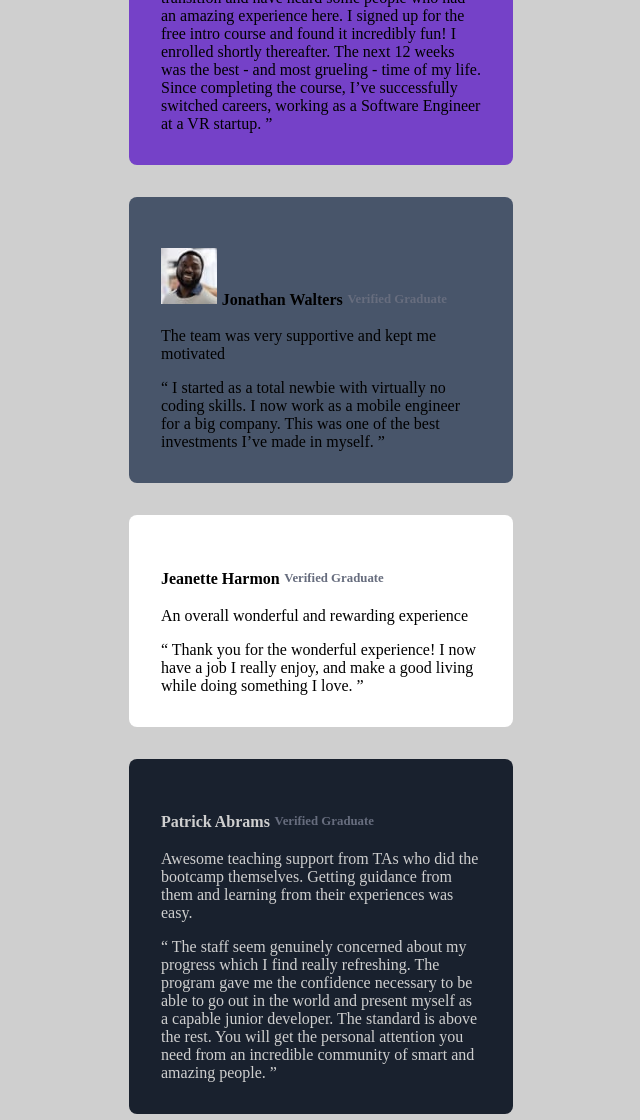
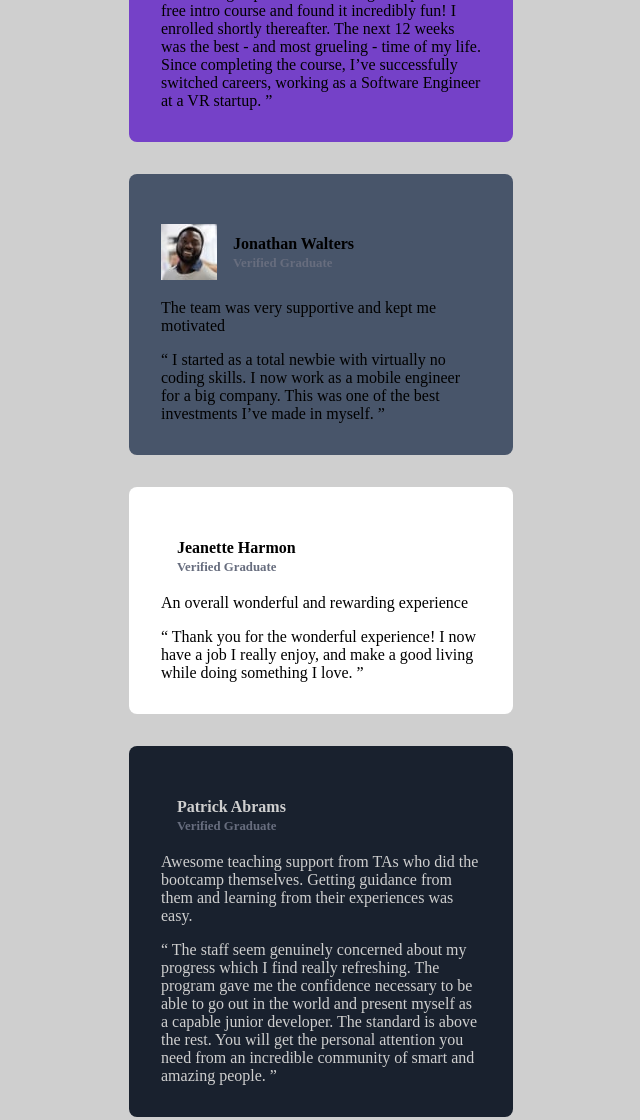
Before and after one commit to RABHIZ/testimonials-grid-section-main, a plain HTML site: page index.html in a window 1280 px wide. Shown: the top 1120 px of the page, without its empty margins (319-959 px from the left). Drawn offline with Linux system fonts and the light colour scheme; a web font is replaced by a local one.

Commit message:
with flex display and flex direction centring text

```diff
--- a/index.html
+++ b/index.html
@@ -14,10 +14,12 @@
   <main class="container">
     <section class="cards">
       <article class="card-1">
-  <h1>
+  <h1 class="title">
     <img class="avatar" src="./images/image-jeanette.jpg" alt=" a round avatar image of girl with yellow hair">
+    <span class="text">
     <span class="name">Daniel Clifford</span>
     <span class="veirified">Verified Graduate</span>
+    </span>
   </h1>
 
   <div class="gra">
@@ -34,9 +36,9 @@
   </div>
        </article>
        <article class="card-2">
-        <h1>
+        <h1 class="title">
           <img class="avatar" src="./images/image-jonathan.jpg" alt="a profile avatar ">
-          <span class="inlin">
+          <span class="text">
           <span class="name">Jonathan Walters</span>
           <span class="veirified">Verified Graduate</span>
           </span>
@@ -50,9 +52,11 @@
   </div>
         </article>
         <article class="card-3">
-  <h1>
+  <h1 class="title">
+    <span class="text">
     <span class="name">Jeanette Harmon</span>
     <span class="veirified">Verified Graduate</span>
+    </span>
   </h1>
   <div class="gra">
   An overall wonderful and rewarding experience
@@ -63,9 +67,11 @@
   </div>
         </article>
      <article class="card-4">
-  <h1>
+  <h1 class="title">
+    <span class="text">
     <span class="name">Patrick Abrams</span>
     <span class="veirified">Verified Graduate</span>
+    </span>
   </h1>
   <div class="gra">
   Awesome teaching support from TAs who did the bootcamp themselves. Getting guidance from them and
@@ -79,10 +85,11 @@
   </div>
      </article>
   <article class="card-5">
-  <h1>
-
+  <h1 class="title">
+    <span class="text">
     <span class="name">Kira Whittle</span>
     <span class="veirified">Verified Graduate</span>
+    </span>
   </h1>
   <div class="gra">
   Such a life-changing experience. Highly recommended!
--- a/style.css
+++ b/style.css
@@ -27,15 +27,21 @@ body{
 h1{
 font-family: BSC;
 }
+.title{
+    display: flex;
+    align-items: center;
+}
+.text{
+    display: flex;
+    flex-direction: column;
+    line-height: 1.3;
+    margin-left: 1rem;
+}
 h1 .name{
     font-size: 1rem;
-    vertical-align: middle;
-
 }
 h1 .veirified{
     font-size: .8rem;
-    vertical-align: middle;
-
     color: var(--Grey-400);
 }
 .card-1, .card-2,.card-3, .card-4, .card-5{
```
